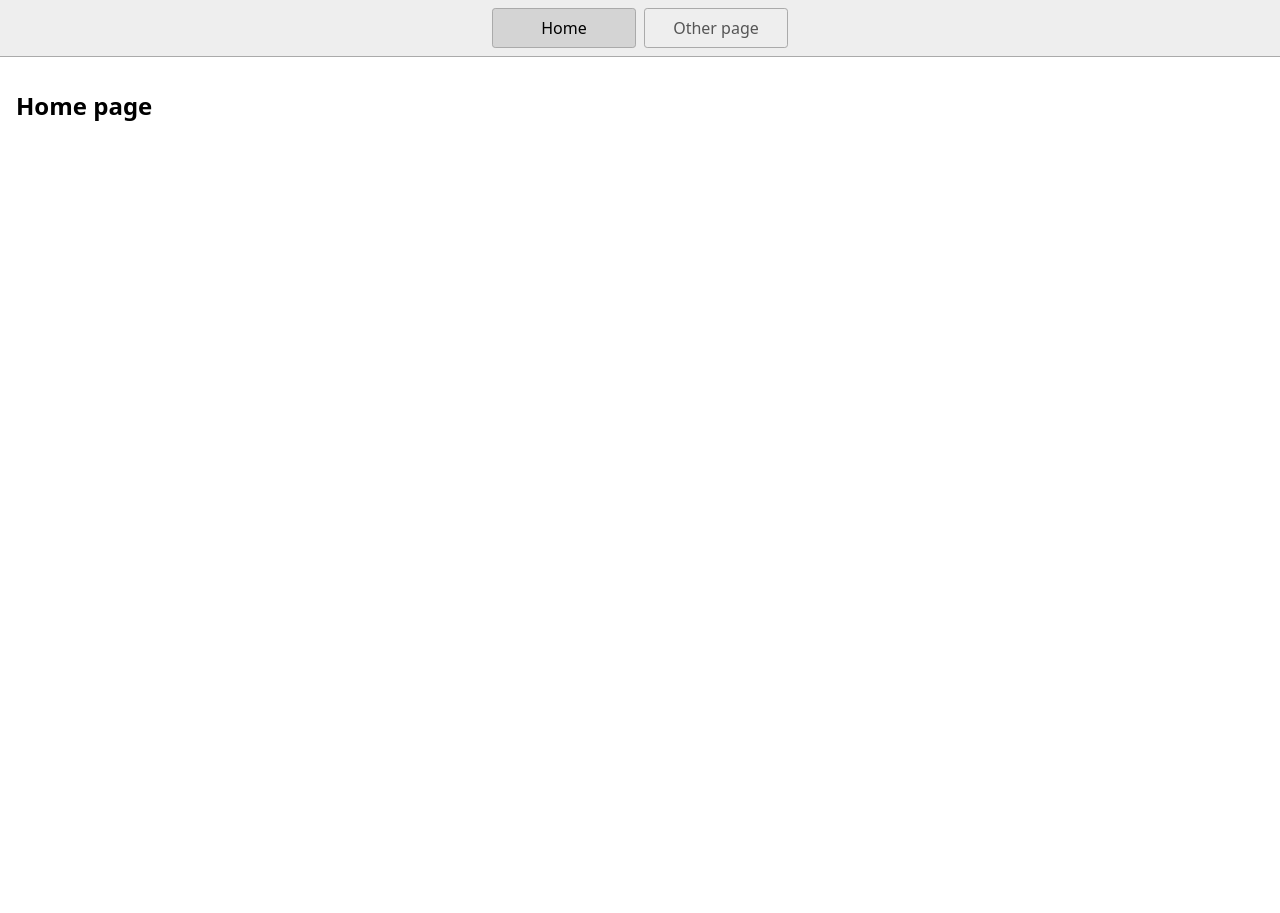
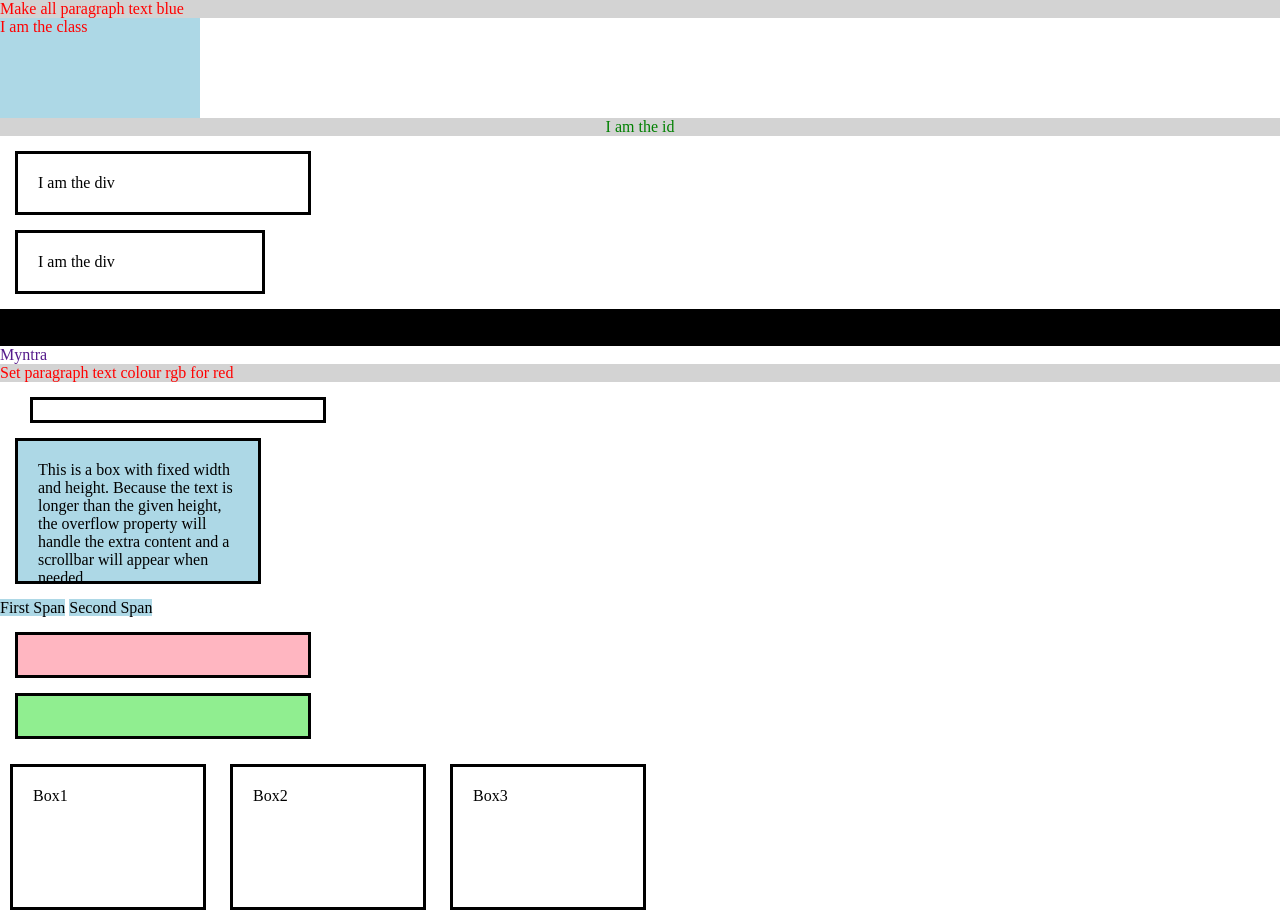
Before and after one commit to shivamkushwaha1234/CSS-Practice-Questions, a website: page index.html in a window 1280 px wide. Shown: the top 913 px of the page. Before the commit the page ends 800 px from the top, so only its background shows below. Drawn offline with Linux system fonts and the light colour scheme.

Commit message:
complete

```diff
--- a/index.html
+++ b/index.html
@@ -1,23 +1,68 @@
+<!DOCTYPE html>
 <!DOCTYPE html>
 <html lang="en">
-  <head>
-    <title>Home</title>
-    <meta charset="UTF-8" />
-    <meta name="viewport" content="width=device-width" />
-    <!--
-      Need a visual blank slate?
-      Remove all code in `styles.css`!
-    -->
-    <link rel="stylesheet" href="styles.css" />
-    <script type="module" src="script.js"></script>
-  </head>
-  <body>
-    <nav>
-      <a href="/" aria-current="page">Home</a>
-      <a href="/page2.html">Other page</a>
-    </nav>
-    <main>
-      <h1>Home page</h1>
-    </main>
-  </body>
+<head>
+    <meta charset="UTF-8">
+    <meta name="viewport" content="width=device-width, initial-scale=1.0">
+    <title>Document</title>
+    <link rel="stylesheet" href="styles.css">
+    <link href="https://fonts.googleapis.com/css2?family=Poppins&family=Roboto&display=swap" rel="stylesheet">
+</head>
+<body>
+    <!-- 1️⃣ Change Text Color and Background -->
+    <p>Make all paragraph text blue</p>
+    <!-- <h1>2️⃣ Use Class and ID Selectors</h1> -->
+    <p class="box">I am the class</p>
+    <p id="title">I am the id</p>
+    <!-- <h1>3️⃣ Apply Box Model Properties</h3> -->
+    <div>
+       I am the div
+    </div>
+    <!-- <h1>4️⃣ Fix Box Size Using box-sizing</h1> -->
+    <div class="border-box">
+        I am the div
+     </div>
+     <!-- <h1>5️⃣ Text Formatting Practice</h1> -->
+     <h1>Center align all h1 text</h1>
+     <!-- <h1>6️⃣ Font Styling</h1> -->
+     <!-- <h1>7️⃣ Text Decoration Styling</h1> -->
+     <a href="">Myntra</a>
+     <!-- <h1>8️⃣ RGB and Hex Color Practice</h1> -->
+     <p>Set paragraph text colour rgb for red</p>
+     <!-- 9️⃣ Padding & Margin Shorthand -->
+     <div class="card"></div>
+     <!-- 🔟 Height, Width & Overflow -->
+     <div class="box">
+        This is a box with fixed width and height.
+        Because the text is longer than the given height,
+        the overflow property will handle the extra content
+        and a scrollbar will appear when needed.
+     </div>
+     <!-- Q11. Display: Inline -->
+     <span>First Span</span>
+     <span>Second Span</span>
+
+     <!-- Q12. Display: Block -->
+     <div class="div1"></div>
+     <div class="div2"></div>
+
+     <div class="boxe">Box1</div>
+     <div class="boxe">Box2</div>
+     <div class="boxe">Box3</div>
+
+     <!-- Q4. Hide an Element -->
+     <p class="para">Create a paragraph with some text.</p>
+     <p class="para1">Create a paragraph with some text.</p>
+     <!-- Q5. RGBA Transparency -->
+     <div class="rgb"></div>
+     <!-- Q7. Percentage Width -->
+     <div class="parent">
+      <div class="child"></div>
+     </div>
+     <!-- Q8. em Unit Practice -->
+     <div class="em">I am padding</div>
+     <p class="rem">This is rem</p>
+     <!-- Q10. Background Image -->
+     <div class="Background"></div>
+</body>
 </html>
--- a/styles.css
+++ b/styles.css
@@ -1,46 +1,110 @@
-* {
+*{
+  margin: 0;
+  padding: 0;
+}
+
+p{
+  color: blue;
+  background-color: lightgray;
+}
+.box{
+  width: 200px;
+  height: 100px;
+  background-color: lightblue;
+}
+#title{
+  color: green;
+  text-align: center;
+}
+ div{
+  width: 250px;
+  padding: 20px;
+  border: 3px solid black;
+  margin: 15px;
+}
+.border-box{
+  width: 250px;
+  padding: 20px;
+  border: 3px solid black;
+  margin: 15px;
   box-sizing: border-box;
 }
-
-body {
-  margin: 0;
-  font-family: system-ui, sans-serif;
-  color: black;
-  background-color: white;
+h2{
+  text-align: center;
+  font-weight: bold;
+  text-transform: uppercase;
 }
-
-nav {
-  display: flex;
-  flex-wrap: wrap;
-  align-items: center;
-  justify-content: center;
-  padding: 0.5rem;
-  gap: 0.5rem;
-  border-bottom: solid 1px #aaa;
-  background-color: #eee;
+body{
+  font-family: "poppins" "Roboto", Arial, sans-serif;
+  font-size: 16px;
 }
-
-nav a {
+a{
+  text-decoration: none;
+}
+a:hover{
+  text-decoration: underline wavy red;
+}
+p{
+  color: rgb(255, 0, 0);
+}
+h1{
+  background-color: #000000;
+}
+.card{
+  padding: 10px 20px;
+  margin: 15px 30px;
+}
+.box{
+  width: 200px;
+  height: 100px;
+  overflow: auto;
+}
+span{
+  width: 100px;
+  background-color: lightblue;
+}
+.div1{
+ background-color: lightpink;
+}
+.div2{
+  background-color: lightgreen;
+ }
+ .boxe{
+  width: 150px;
+  height: 100px;
+  margin: 10px;
   display: inline-block;
-  min-width: 9rem;
-  padding: 0.5rem;
-  border-radius: 0.2rem;
-  border: solid 1px #aaa;
-  text-align: center;
-  text-decoration: none;
-  color: #555;
+ }
+.para{
+  display: none;
 }
-
-nav a[aria-current='page'] {
-  color: #000;
-  background-color: #d4d4d4;
+.para1{
+  visibility: hidden;
 }
-
-main {
-  padding: 1rem;
+.rgb{
+  width: 200px;
+  height: 200px;
+  background-color: rgba(255, 0, 0,0.5);
 }
-
-h1 {
-  font-weight: bold;
-  font-size: 1.5rem;
+.parent{
+  width: 400px;
 }
+.child{
+  width: 50%;
+}
+em{
+  font-size: 20px;
+  padding: 2em;
+}
+html{
+  font-size: 16px;
+}
+.rem{
+ font-size: 2rem;
+}
+.Background{
+  background-image: url(https://images.pexels.com/photos/34459536/pexels-photo-34459536.jpeg);
+  height: 300px;
+  background-size: cover;
+  background-position: center;
+}
```
Also changed, not shown: 1 other file.
